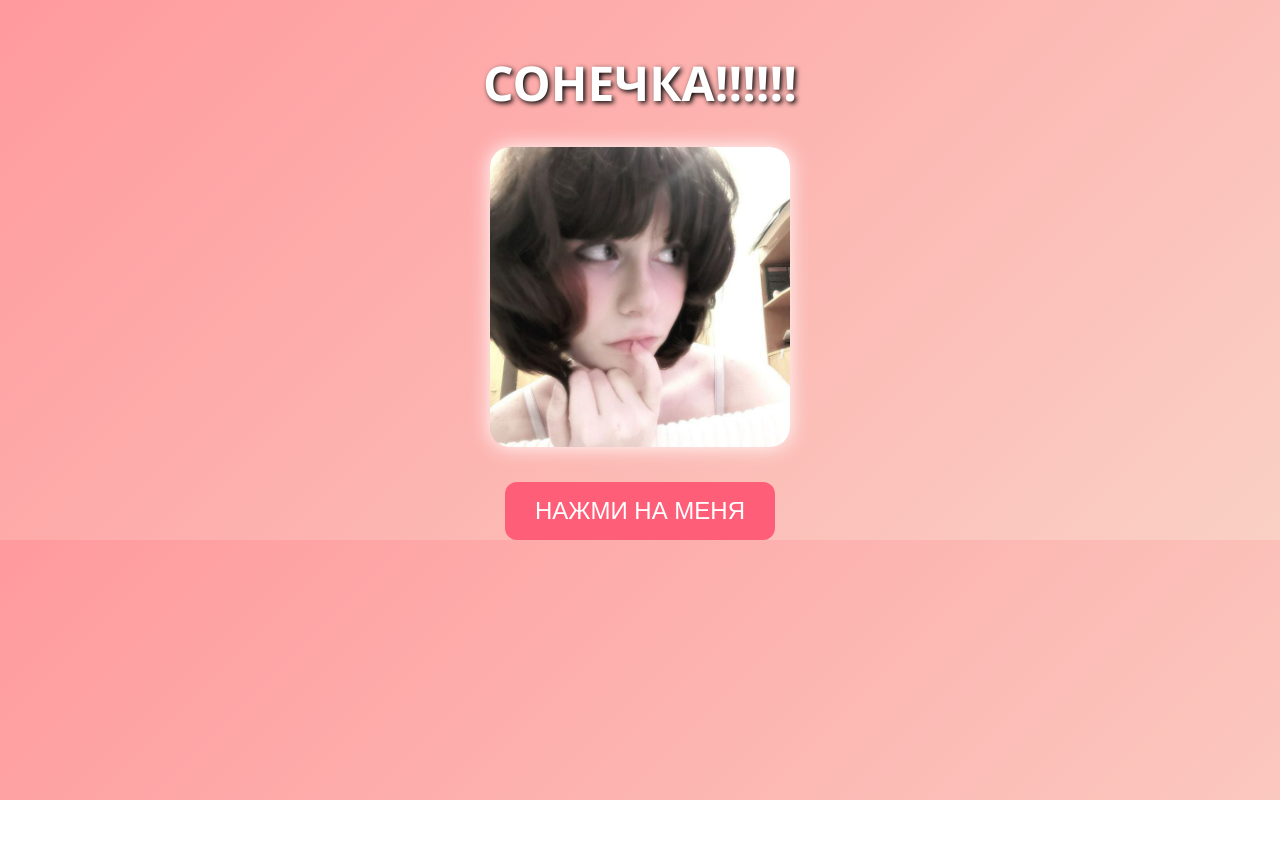
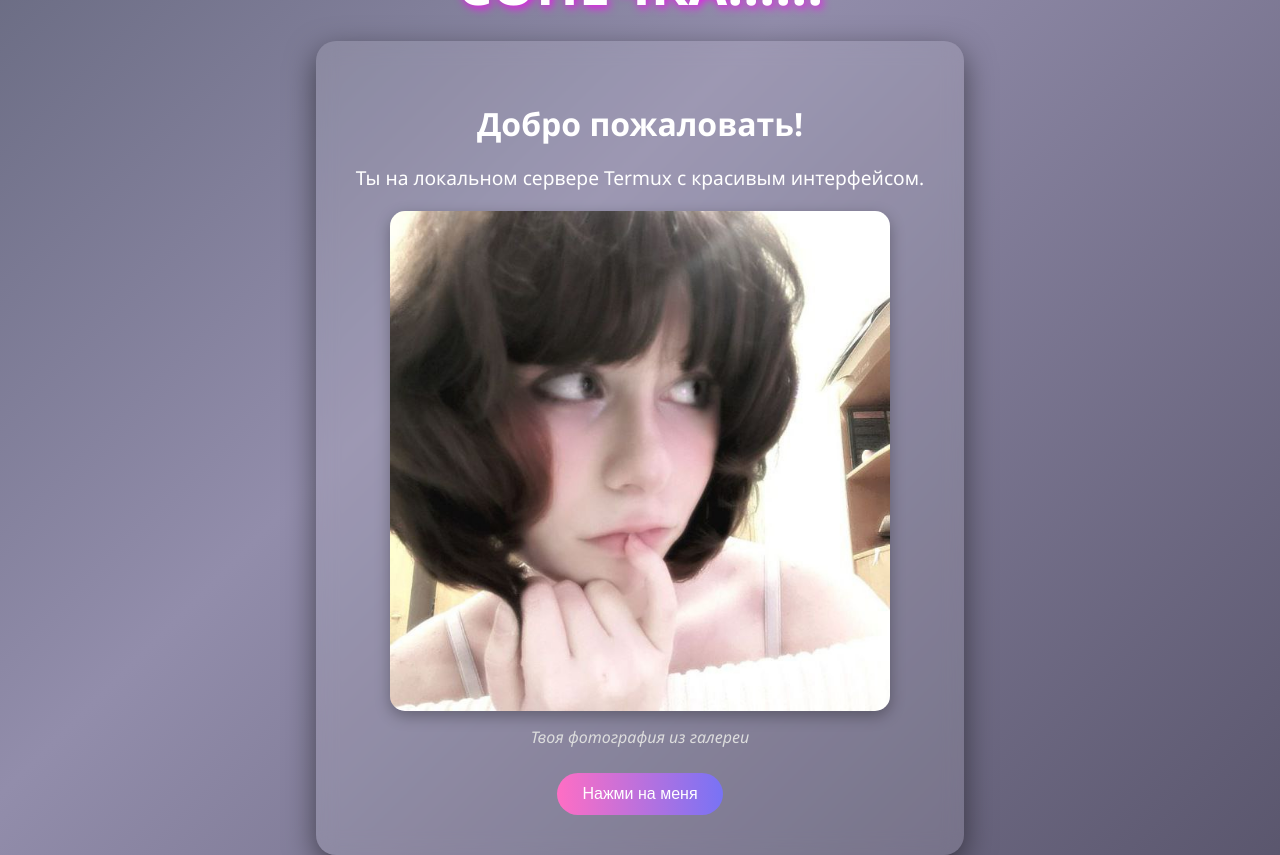
Before and after one commit to Sergey20091/myproject2345, a plain HTML site: page index.html in a window 1280 px wide. Before the commit the page ends 800 px from the top, so only its background shows below. Drawn offline with Linux system fonts and the light colour scheme.

Commit message:
Добавлена фоновая музыка и новые эффекты

```diff
--- a/index.html
+++ b/index.html
@@ -1,104 +1,165 @@
 <!DOCTYPE html>
 <html lang="ru">
 <head>
-  <meta charset="UTF-8" />
-  <meta name="viewport" content="width=device-width, initial-scale=1.0"/>
+  <meta charset="UTF-8">
   <title>СОНЕЧКА!!!!!!</title>
   <style>
     body {
       margin: 0;
+      padding: 0;
       font-family: 'Segoe UI', sans-serif;
-      background: linear-gradient(135deg, #ff9a9e 0%, #fad0c4 100%);
-      color: #fff;
-      text-align: center;
-      overflow-x: hidden;
+      height: 100vh;
+      background: linear-gradient(-45deg, #1f1c2c, #928DAB, #0f2027, #2c5364);
+      background-size: 400% 400%;
+      animation: gradientBG 15s ease infinite;
+      display: flex;
+      flex-direction: column;
+      justify-content: center;
+      align-items: center;
+      overflow: hidden;
     }
-    h1 {
-      font-size: 3em;
-      margin-top: 50px;
-      text-shadow: 2px 2px 5px #000;
+
+    @keyframes gradientBG {
+      0% { background-position: 0% 50%; }
+      50% { background-position: 100% 50%; }
+      100% { background-position: 0% 50%; }
     }
-    button {
-      margin-top: 30px;
-      padding: 15px 30px;
-      font-size: 1.5em;
-      background-color: #ff5e78;
-      border: none;
-      border-radius: 12px;
-      cursor: pointer;
-      color: white;
-      transition: transform 0.2s;
-    }
-    button:hover {
-      background-color: #ff3366;
-      transform: scale(1.05);
-    }
-    .hearts {
-      position: absolute;
-      top: 0;
-      left: 0;
-      width: 100%;
-      height: 100%;
-      pointer-events: none;
-      z-index: 1000;
-    }
-    .heart {
-      position: absolute;
-      width: 30px;
-      height: 30px;
-      background: url('https://emoji.slack-edge.com/T02FZVKLZ/heart/f3e8f23663e97d33.png') no-repeat center;
-      background-size: cover;
-      animation: float 3s ease-in infinite;
-    }
-    @keyframes float {
-      0% {
-        transform: translateY(0) scale(1);
-        opacity: 1;
-      }
-      100% {
-        transform: translateY(-100vh) scale(1.5);
-        opacity: 0;
-      }
-    }
+
     .shake {
       animation: shake 0.5s;
     }
+
     @keyframes shake {
-      0% { transform: translate(1px, 1px) rotate(0deg); }
-      10% { transform: translate(-1px, -2px) rotate(-1deg); }
-      20% { transform: translate(-3px, 0px) rotate(1deg); }
-      30% { transform: translate(3px, 2px) rotate(0deg); }
-      40% { transform: translate(1px, -1px) rotate(1deg); }
-      50% { transform: translate(-1px, 2px) rotate(-1deg); }
-      60% { transform: translate(-3px, 1px) rotate(0deg); }
-      70% { transform: translate(3px, 1px) rotate(-1deg); }
-      80% { transform: translate(-1px, -1px) rotate(1deg); }
-      90% { transform: translate(1px, 2px) rotate(0deg); }
-      100% { transform: translate(1px, -2px) rotate(-1deg); }
+      0% { transform: translate(0px, 0px); }
+      20% { transform: translate(-10px, 0px); }
+      40% { transform: translate(10px, 0px); }
+      60% { transform: translate(-10px, 0px); }
+      80% { transform: translate(10px, 0px); }
+      100% { transform: translate(0px, 0px); }
+    }
+
+    .title {
+      font-size: 3.5em;
+      font-weight: bold;
+      color: #fff;
+      text-shadow: 2px 2px 10px #ff00ff;
+      margin-bottom: 20px;
+      animation: titleFade 2s ease-out;
+    }
+
+    @keyframes titleFade {
+      0% { opacity: 0; transform: scale(0.8); }
+      100% { opacity: 1; transform: scale(1); }
+    }
+
+    .card {
+      background: rgba(255, 255, 255, 0.1);
+      backdrop-filter: blur(10px);
+      border-radius: 20px;
+      padding: 40px;
+      text-align: center;
+      box-shadow: 0 10px 30px rgba(0, 0, 0, 0.5);
+      max-width: 600px;
+      color: white;
+      animation: fadeIn 2s ease forwards;
+    }
+
+    h1 {
+      font-size: 2em;
+      margin-bottom: 10px;
+    }
+
+    p {
+      font-size: 1.2em;
+      margin-bottom: 20px;
+    }
+
+    img {
+      width: 100%;
+      max-width: 500px;
+      border-radius: 15px;
+      box-shadow: 0 5px 15px rgba(0,0,0,0.3);
+      transition: transform 0.3s ease;
+    }
+
+    img:hover {
+      transform: scale(1.05);
+    }
+
+    .caption {
+      font-style: italic;
+      color: #dddddd;
+      margin-top: 10px;
+    }
+
+    @keyframes fadeIn {
+      from { opacity: 0; transform: translateY(30px); }
+      to { opacity: 1; transform: translateY(0); }
+    }
+
+    .btn {
+      margin-top: 25px;
+      padding: 12px 25px;
+      background: #ff6ec4;
+      background: linear-gradient(to right, #ff6ec4, #7873f5);
+      color: white;
+      border: none;
+      border-radius: 30px;
+      font-size: 1em;
+      cursor: pointer;
+      transition: background 0.3s ease;
+    }
+
+    .btn:hover {
+      background: linear-gradient(to right, #7873f5, #ff6ec4);
+    }
+
+    .heart {
+      position: absolute;
+      font-size: 30px;
+      color: #ff69b4;
+      animation: floatUp 2s ease-out forwards;
+    }
+
+    @keyframes floatUp {
+      0% { opacity: 1; transform: translateY(0); }
+      100% { opacity: 0; transform: translateY(-300px) scale(1.5); }
     }
   </style>
 </head>
 <body>
-  <h1>СОНЕЧКА!!!!!!</h1>
-  <img src="IMG_20250429_120050_020.jpg" width="300" alt="Фото" style="border-radius: 20px; box-shadow: 0 0 20px #fff;">
-  <br />
-  <button onclick="startEffect()">НАЖМИ НА МЕНЯ</button>
-  <div class="hearts" id="hearts"></div>
+  <!-- Фоновая музыка -->
+  <audio autoplay loop hidden>
+    <source src="ksb-muzic-otchim.mp3" type="audio/mp3">
+    Ваш браузер не поддерживает воспроизведение аудио.
+  </audio>
+
+  <div class="title">СОНЕЧКА!!!!!!</div>
+
+  <div class="card">
+    <h1>Добро пожаловать!</h1>
+    <p>Ты на локальном сервере Termux с красивым интерфейсом.</p>
+    <img src="IMG_20250429_120050_020.jpg" alt="Фото из Telegram">
+    <div class="caption">Твоя фотография из галереи</div>
+    <button class="btn" onclick="triggerEffects()">Нажми на меня</button>
+  </div>
 
   <script>
-    function startEffect() {
+    function triggerEffects() {
+      // Тряска страницы
       document.body.classList.add('shake');
       setTimeout(() => document.body.classList.remove('shake'), 500);
 
-      for (let i = 0; i < 30; i++) {
+      // Появление сердец
+      for (let i = 0; i < 20; i++) {
         const heart = document.createElement('div');
-        heart.className = 'heart';
+        heart.classList.add('heart');
+        heart.innerText = '❤';
         heart.style.left = Math.random() * 100 + 'vw';
-        heart.style.top = '100vh';
-        heart.style.animationDuration = (Math.random() * 2 + 2) + 's';
-        document.getElementById('hearts').appendChild(heart);
-
-        setTimeout(() => heart.remove(), 3000);
+        heart.style.top = Math.random() * 50 + 50 + 'vh';
+        heart.style.fontSize = (Math.random() * 20 + 20) + 'px';
+        document.body.appendChild(heart);
+        setTimeout(() => heart.remove(), 2000);
       }
     }
   </script>
```
Also changed, not shown: 1 other file.
